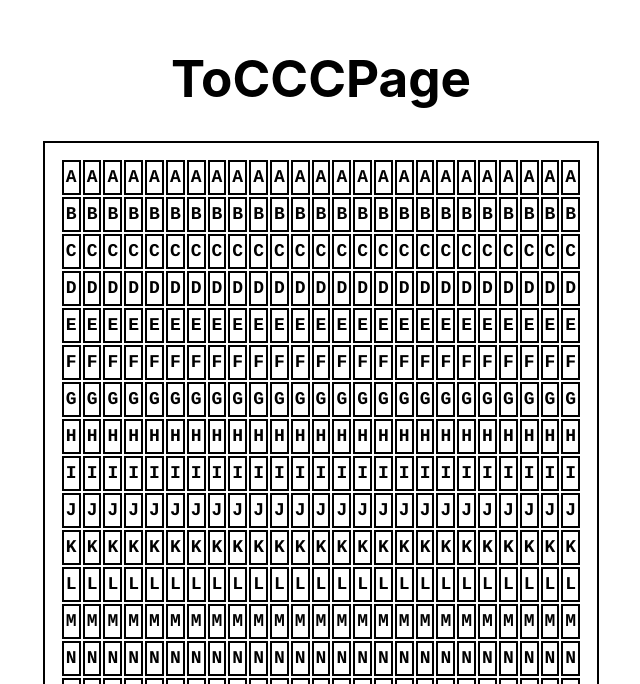
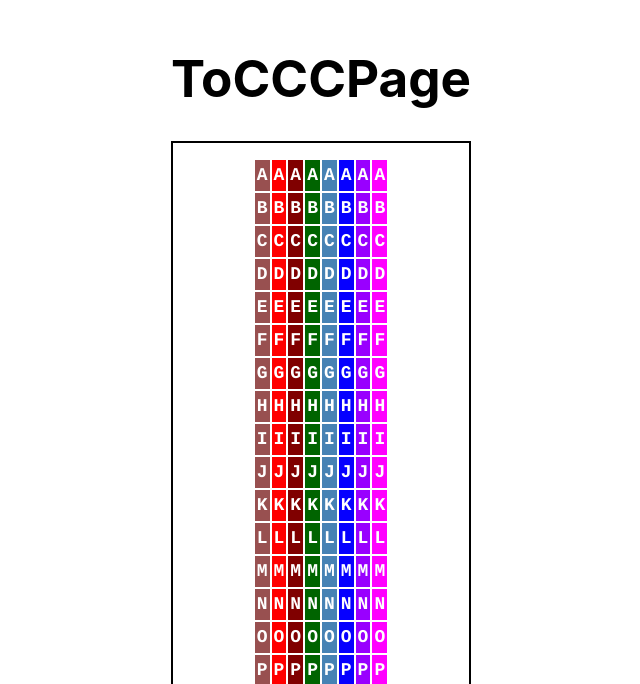
Before and after one commit to shunsuke-tamura/image_qr_code_communication, a React (Vite) app: page /to-ccc in a window 1280 px wide. Shown: the part 116-800 px from the top of the page, without its empty margins (319-959 px from the left). Built offline with nearby package versions, Linux system fonts and the light colour scheme.

Commit message:
update: 一旦８色

```diff
--- a/src/constants/index.ts
+++ b/src/constants/index.ts
@@ -25,42 +25,42 @@ export const charList = [
   "X",
   "Y",
   "Z",
-  "a",
-  "b",
-  "c",
-  "d",
-  "e",
-  "f",
-  "g",
-  "h",
-  "i",
-  "j",
-  "k",
-  "l",
-  "m",
-  "n",
-  "o",
-  "p",
-  "q",
-  "r",
-  "s",
-  "t",
-  "u",
-  "v",
-  "w",
-  "x",
-  "y",
-  "z",
-  "0",
-  "1",
-  "2",
-  "3",
-  "4",
-  "5",
-  "6",
-  "7",
-  "8",
-  "9",
-  "+",
-  "-",
+  // "a",
+  // "b",
+  // "c",
+  // "d",
+  // "e",
+  // "f",
+  // "g",
+  // "h",
+  // "i",
+  // "j",
+  // "k",
+  // "l",
+  // "m",
+  // "n",
+  // "o",
+  // "p",
+  // "q",
+  // "r",
+  // "s",
+  // "t",
+  // "u",
+  // "v",
+  // "w",
+  // "x",
+  // "y",
+  // "z",
+  // "0",
+  // "1",
+  // "2",
+  // "3",
+  // "4",
+  // "5",
+  // "6",
+  // "7",
+  // "8",
+  // "9",
+  // "+",
+  // "-",
 ];
--- a/src/pages/ToCCC/index.tsx
+++ b/src/pages/ToCCC/index.tsx
@@ -2,7 +2,27 @@ import "./style.css";
 
 import { charList } from "../../constants";
 
-const colorBlack = "#000000";
+// 背景色から文字色を決定する関数
+// input: ex. "rgb(255, 255, 255)"
+const getTextColor = (backgroundColor: string) => {
+  const rgb = backgroundColor
+    .slice(1)
+    .match(/.{2}/g)!
+    .map((color) => parseInt(color, 16));
+  const brightness = (rgb[0] * 299 + rgb[1] * 587 + rgb[2] * 114) / 1000;
+  return brightness > 125 ? "#000000" : "#ffffff";
+};
+
+const bgColorList = [
+  "#985050",
+  "#ff0000",
+  "#800000",
+  "#006400",
+  "#4682b4",
+  "#0600ff",
+  "#9900ff",
+  "#ff00ff",
+];
 
 const ToCCCPage = () => {
   return (
@@ -11,9 +31,12 @@ const ToCCCPage = () => {
       <div className="ccc-container">
         {charList.map((char) => (
           <div className="row">
-            {[...Array(25)].map(() => (
-              <div className="code-container">
-                <a className="code" style={{ color: colorBlack }}>
+            {bgColorList.map((bgColor) => (
+              <div
+                className="code-container"
+                style={{ backgroundColor: bgColor }}
+              >
+                <a className="code" style={{ color: getTextColor(bgColor) }}>
                   {char}
                 </a>
               </div>
--- a/src/pages/ToCCC/style.css
+++ b/src/pages/ToCCC/style.css
@@ -19,7 +19,7 @@
 }
 
 .code-container {
-  border: 2px solid black;
+  /* border: 2px solid black; */
   padding: 2px;
   margin: 1px;
   aspect-ratio: 1;
--- a/src/pages/ToImageFromCCC/index.tsx
+++ b/src/pages/ToImageFromCCC/index.tsx
@@ -142,7 +142,7 @@ const ToImageFromCCCPage = () => {
       </div>
       {show && (
         <div>
-          {splitArray(charImageStrList, 25).map((charImageStrList) => (
+          {splitArray(charImageStrList, 8).map((charImageStrList) => (
             <div style={{ display: "flex" }}>
               {charImageStrList.map((charImageStr) => (
                 <div>
```
